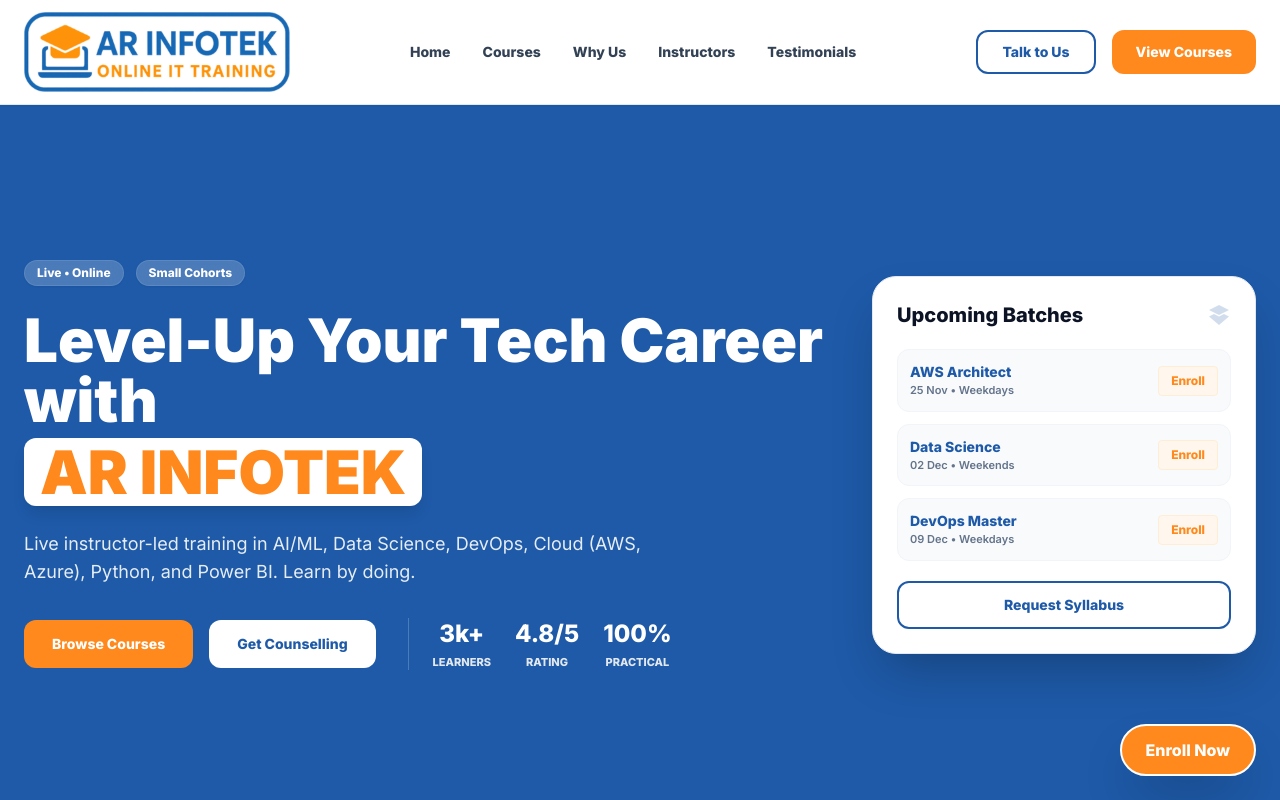
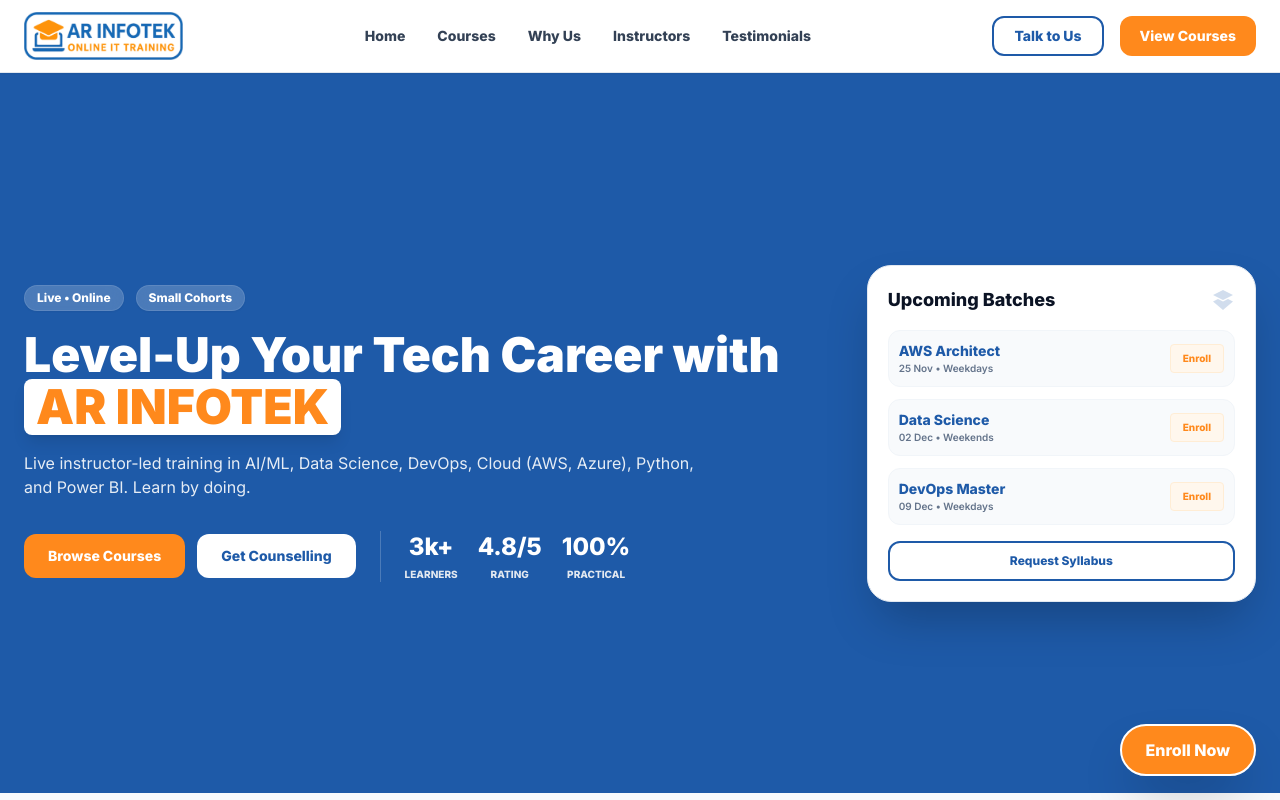
Before and after one commit to ranandraj/arinfotek-website-dev, a plain HTML site: page index.html in a window 1280 px wide. Shown: the top 800 px of the page. Drawn offline with nearby package versions, Linux system fonts and the light colour scheme.

Commit message:
update logo size

```diff
--- a/index.html
+++ b/index.html
@@ -37,7 +37,7 @@
 <header class="sticky top-0 z-50 backdrop-blur bg-white/95 border-b border-slate-200 shadow-sm">
         <div class="max-w-7xl mx-auto px-6 py-3 flex items-center justify-between">
             <a href="#home" class="flex items-center">
-                <img src="arinfotek_logo.png" alt="AR INFOTEK" class="h-16 md:h-20 w-auto object-contain">
+                <img src="arinfotek_logo.png" alt="AR INFOTEK" class="h-10 md:h-12 w-auto object-contain">
             </a>
 
             <nav class="hidden md:flex items-center gap-8">
@@ -49,11 +49,11 @@
             </nav>
 
             <div class="flex items-center gap-4">
-                <a href="#contact" class="hidden md:inline-flex items-center justify-center px-6 py-2.5 rounded-xl font-bold border-2 border-primary text-primary hover:shadow-lg transition text-sm">Talk to Us</a>
-                <a href="#courses" class="hidden md:inline-flex items-center justify-center px-6 py-3 rounded-xl font-bold bg-accent text-white hover:-translate-y-0.5 hover:shadow-lg transition text-sm">View Courses</a>
+                <a href="#contact" class="hidden md:inline-flex items-center justify-center px-5 py-2 rounded-xl font-bold border-2 border-primary text-primary hover:shadow-lg transition text-xs lg:text-sm">Talk to Us</a>
+                <a href="#courses" class="hidden md:inline-flex items-center justify-center px-5 py-2.5 rounded-xl font-bold bg-accent text-white hover:-translate-y-0.5 hover:shadow-lg transition text-xs lg:text-sm">View Courses</a>
 
                 <button id="mobile-menu-btn" onclick="toggleMenu()" class="md:hidden p-2 rounded-lg border border-slate-200 hover:bg-slate-50">
-                    <svg class="w-7 h-7 text-darkbg" fill="none" stroke="currentColor" viewBox="0 0 24 24"><path stroke-linecap="round" stroke-linejoin="round" stroke-width="2" d="M4 6h16M4 12h16M4 18h16"></path></svg>
+                    <svg class="w-6 h-6 text-darkbg" fill="none" stroke="currentColor" viewBox="0 0 24 24"><path stroke-linecap="round" stroke-linejoin="round" stroke-width="2" d="M4 6h16M4 12h16M4 18h16"></path></svg>
                 </button>
             </div>
         </div>
@@ -82,86 +82,86 @@
     </header>
 
 <section id="home" class="relative bg-primary overflow-hidden min-h-[90vh] flex items-center">
-        <div class="max-w-7xl mx-auto px-6 grid lg:grid-cols-12 gap-10 items-center relative z-10 w-full">
+        <div class="max-w-7xl mx-auto px-6 grid lg:grid-cols-12 gap-8 items-center relative z-10 w-full">
 
             <div class="lg:col-span-8 flex flex-col justify-center" data-aos="fade-up">
 
-                <div class="flex flex-wrap gap-3 mb-6">
-                    <span class="px-3 py-1 bg-white/20 text-white rounded-full text-xs font-bold backdrop-blur border border-white/10 shadow-sm">Live • Online</span>
-                    <span class="px-3 py-1 bg-white/20 text-white rounded-full text-xs font-bold backdrop-blur border border-white/10 shadow-sm">Small Cohorts</span>
+                <div class="flex flex-wrap gap-3 mb-5">
+                    <span class="px-3 py-1 bg-white/20 text-white rounded-full text-[10px] lg:text-xs font-bold backdrop-blur border border-white/10 shadow-sm">Live • Online</span>
+                    <span class="px-3 py-1 bg-white/20 text-white rounded-full text-[10px] lg:text-xs font-bold backdrop-blur border border-white/10 shadow-sm">Small Cohorts</span>
                 </div>
 
-                <h1 class="text-4xl lg:text-6xl font-black text-white leading-loose mb-6">
-                    Level-Up Your Tech Career with <br>
-                    <span class="bg-white text-accent px-4 py-1 rounded-xl inline-block shadow-lg align-middle mt-2">AR INFOTEK</span>
+                <h1 class="text-3xl lg:text-5xl font-black text-white leading-relaxed mb-4">
+                    Level-Up Your Tech Career with <br class="hidden lg:block">
+                    <span class="bg-white text-accent px-3 py-1 rounded-lg inline-block shadow-lg align-middle mt-2 lg:mt-0">AR INFOTEK</span>
                 </h1>
 
-                <p class="text-slate-100 text-base lg:text-lg mb-8 max-w-2xl leading-relaxed opacity-95 font-medium">
+                <p class="text-slate-100 text-sm lg:text-base mb-8 max-w-2xl leading-relaxed opacity-95 font-medium">
                     Live instructor-led training in AI/ML, Data Science, DevOps, Cloud (AWS, Azure), Python, and Power BI. Learn by doing.
                 </p>
 
-                <div class="flex flex-col sm:flex-row items-start sm:items-center gap-8">
-                    <div class="flex gap-4">
-                        <a href="#courses" class="px-7 py-3.5 bg-accent text-white rounded-xl font-bold hover:shadow-xl hover:-translate-y-1 transition text-sm whitespace-nowrap">Browse Courses</a>
-                        <a href="#contact" class="px-7 py-3.5 bg-white text-primary rounded-xl font-bold hover:shadow-xl hover:-translate-y-1 transition text-sm whitespace-nowrap">Get Counselling</a>
+                <div class="flex flex-col sm:flex-row items-start sm:items-center gap-6">
+                    <div class="flex gap-3">
+                        <a href="#courses" class="px-6 py-3 bg-accent text-white rounded-xl font-bold hover:shadow-xl hover:-translate-y-1 transition text-xs lg:text-sm whitespace-nowrap">Browse Courses</a>
+                        <a href="#contact" class="px-6 py-3 bg-white text-primary rounded-xl font-bold hover:shadow-xl hover:-translate-y-1 transition text-xs lg:text-sm whitespace-nowrap">Get Counselling</a>
                     </div>
 
-                    <div class="flex gap-6 border-l-0 sm:border-l border-white/20 pl-0 sm:pl-6 mt-2 sm:mt-0">
+                    <div class="flex gap-5 border-l-0 sm:border-l border-white/20 pl-0 sm:pl-6 mt-2 sm:mt-0">
                         <div class="text-center">
-                            <div class="text-xl lg:text-2xl font-extrabold text-white leading-none">3k+</div>
-                            <div class="text-[11px] text-slate-200 uppercase mt-1 font-bold">Learners</div>
+                            <div class="text-lg lg:text-2xl font-extrabold text-white leading-none">3k+</div>
+                            <div class="text-[10px] text-slate-200 uppercase mt-1 font-bold">Learners</div>
                         </div>
                         <div class="text-center">
-                            <div class="text-xl lg:text-2xl font-extrabold text-white leading-none">4.8/5</div>
-                            <div class="text-[11px] text-slate-200 uppercase mt-1 font-bold">Rating</div>
+                            <div class="text-lg lg:text-2xl font-extrabold text-white leading-none">4.8/5</div>
+                            <div class="text-[10px] text-slate-200 uppercase mt-1 font-bold">Rating</div>
                         </div>
                         <div class="text-center">
-                            <div class="text-xl lg:text-2xl font-extrabold text-white leading-none">100%</div>
-                            <div class="text-[11px] text-slate-200 uppercase mt-1 font-bold">Practical</div>
+                            <div class="text-lg lg:text-2xl font-extrabold text-white leading-none">100%</div>
+                            <div class="text-[10px] text-slate-200 uppercase mt-1 font-bold">Practical</div>
                         </div>
                     </div>
                 </div>
             </div>
 
             <div class="lg:col-span-4" data-aos="fade-left" data-aos-delay="200">
-                <div class="bg-white rounded-3xl p-6 shadow-2xl relative border border-slate-200">
-                    <div class="flex justify-between items-center mb-5">
-                        <h3 class="text-xl font-bold text-darkbg">Upcoming Batches</h3>
+                <div class="bg-white rounded-3xl p-5 shadow-2xl relative border border-slate-200">
+                    <div class="flex justify-between items-center mb-4">
+                        <h3 class="text-lg font-bold text-darkbg">Upcoming Batches</h3>
                         <svg class="w-6 h-6 text-primary opacity-20" fill="currentColor" viewBox="0 0 24 24"><path d="M12 2L2 7l10 5 10-5-10-5zm0 9l2.5-1.25L12 8.5l-2.5 1.25L12 11zm0 2.5l-5-2.5-5 2.5L12 22l10-8.5-5-2.5-5 2.5z"/></svg>
                     </div>
 
                     <ul class="space-y-3">
-                        <li class="bg-slate-50 p-3 rounded-xl border border-slate-100 hover:border-primary transition group">
+                        <li class="bg-slate-50 p-2.5 rounded-xl border border-slate-100 hover:border-primary transition group">
                             <div class="flex justify-between items-center">
                                 <div>
                                     <div class="font-bold text-primary text-sm">AWS Architect</div>
-                                    <div class="text-[11px] text-slate-500 font-semibold">25 Nov • Weekdays</div>
+                                    <div class="text-[10px] text-slate-500 font-semibold">25 Nov • Weekdays</div>
                                 </div>
-                                <a href="#contact" class="text-xs font-bold text-accent bg-orange-50 px-3 py-1.5 rounded border border-orange-100 hover:bg-accent hover:text-white transition">Enroll</a>
+                                <a href="#contact" class="text-[10px] font-bold text-accent bg-orange-50 px-3 py-1.5 rounded border border-orange-100 hover:bg-accent hover:text-white transition">Enroll</a>
                             </div>
                         </li>
-                        <li class="bg-slate-50 p-3 rounded-xl border border-slate-100 hover:border-primary transition group">
+                        <li class="bg-slate-50 p-2.5 rounded-xl border border-slate-100 hover:border-primary transition group">
                             <div class="flex justify-between items-center">
                                 <div>
                                     <div class="font-bold text-primary text-sm">Data Science</div>
-                                    <div class="text-[11px] text-slate-500 font-semibold">02 Dec • Weekends</div>
+                                    <div class="text-[10px] text-slate-500 font-semibold">02 Dec • Weekends</div>
                                 </div>
-                                <a href="#contact" class="text-xs font-bold text-accent bg-orange-50 px-3 py-1.5 rounded border border-orange-100 hover:bg-accent hover:text-white transition">Enroll</a>
+                                <a href="#contact" class="text-[10px] font-bold text-accent bg-orange-50 px-3 py-1.5 rounded border border-orange-100 hover:bg-accent hover:text-white transition">Enroll</a>
                             </div>
                         </li>
-                        <li class="bg-slate-50 p-3 rounded-xl border border-slate-100 hover:border-primary transition group">
+                        <li class="bg-slate-50 p-2.5 rounded-xl border border-slate-100 hover:border-primary transition group">
                             <div class="flex justify-between items-center">
                                 <div>
                                     <div class="font-bold text-primary text-sm">DevOps Master</div>
-                                    <div class="text-[11px] text-slate-500 font-semibold">09 Dec • Weekdays</div>
+                                    <div class="text-[10px] text-slate-500 font-semibold">09 Dec • Weekdays</div>
                                 </div>
-                                <a href="#contact" class="text-xs font-bold text-accent bg-orange-50 px-3 py-1.5 rounded border border-orange-100 hover:bg-accent hover:text-white transition">Enroll</a>
+                                <a href="#contact" class="text-[10px] font-bold text-accent bg-orange-50 px-3 py-1.5 rounded border border-orange-100 hover:bg-accent hover:text-white transition">Enroll</a>
                             </div>
                         </li>
                     </ul>
 
-                    <div class="mt-5">
-                        <a href="#contact" class="block w-full text-center py-3 rounded-xl border-2 border-primary text-primary font-bold text-sm hover:bg-primary hover:text-white transition">
+                    <div class="mt-4">
+                        <a href="#contact" class="block w-full text-center py-2.5 rounded-xl border-2 border-primary text-primary font-bold text-xs hover:bg-primary hover:text-white transition">
                             Request Syllabus
                         </a>
                     </div>
```
